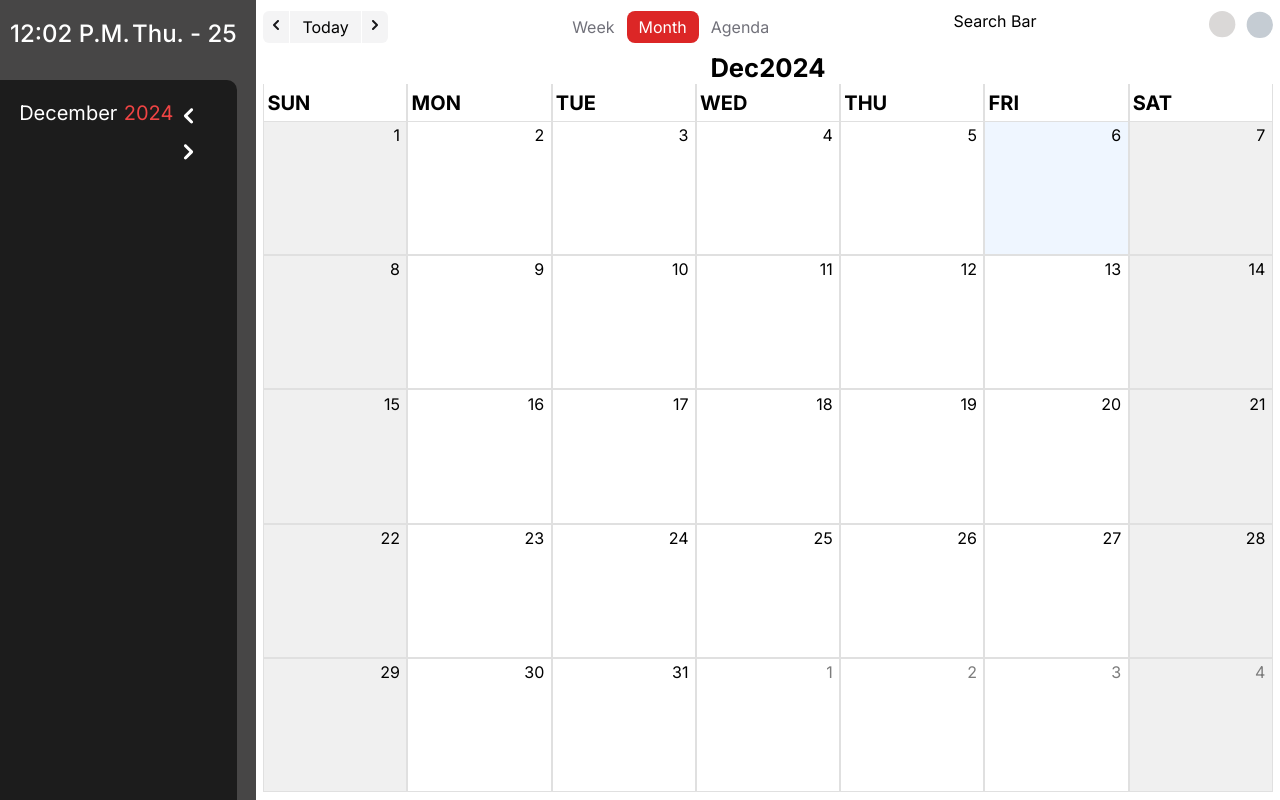
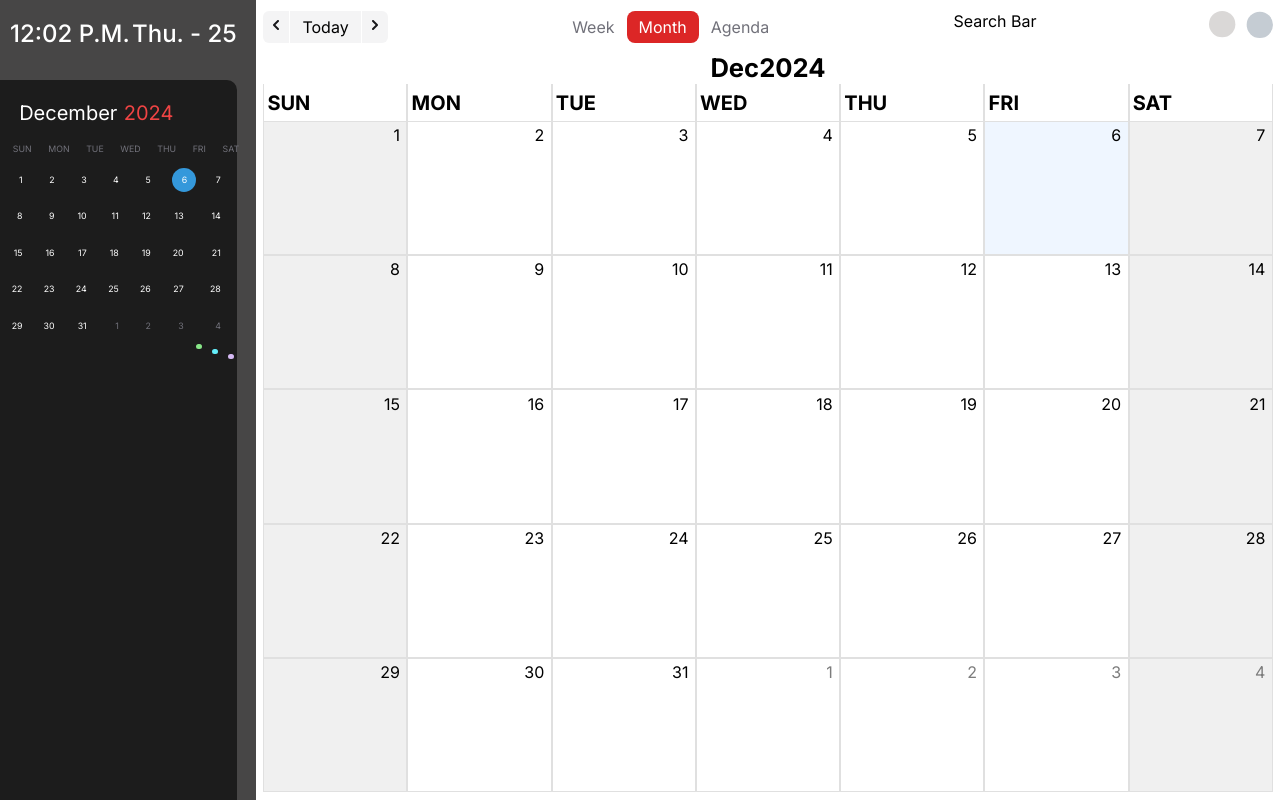
Before and after one commit to aljport/Time-Management-System, a Django app: page /cal/month in a window 1280 px wide. Run offline with Django 5.2, Linux system fonts and the light colour scheme; data that the repository does not hold is empty; parts of the project's set-up code (start-up, migrations or seed data) failed here and were passed over; some libraries are stand-ins or nearby versions.

Commit message:
miniCalendar

```diff
--- /dev/null
+++ b/app/cal/static/calendar/minicalendar.css
@@ -0,0 +1,75 @@
+
+.daysRow{
+    height: 2vh;
+    justify-content: space-between;
+    padding-bottom: 0.25vh;
+}
+
+.dayBox {
+    width: 1vw;
+    font-size: 1.1vh;
+    font-family: Inter, sans-serif;
+    align-items: center;
+    color: #71717A;
+    display: flex;
+    gap: 1.3vw;
+    padding-top: 2vh;
+    margin-left: 1vw;
+}
+.grid-container
+{
+  padding-top: 2vh;
+  display: flex;
+  flex-direction: column;
+  width: 100%;
+  height: 30vh;
+}
+
+.grid {
+  display: grid;
+  grid-template-columns: repeat(7, 1fr);
+  padding-left: 0.25vw;
+  padding-right: 0.25vw;
+
+}
+.minicalCol {
+    grid-column: span 1;
+}
+.circle {
+  width: 3vh;
+  height: 2.1vh;
+  background-color: #3498db;
+  color: white;
+  font-size: 1.1vh;
+  text-align: center;
+  padding-top: 6px;
+  padding-bottom: 1px;
+  margin-top: 0.9vh;
+  margin-left: 1.1vh;
+  border-radius: 50%;
+}
+.circ1 {
+  border-radius: 50%;
+  width: 0.65vh;
+  height: 0.65vh;
+  background-color: #88e788;
+}
+.circ2 {
+  border-radius: 50%;
+  width: 0.65vh;
+  height: 0.65vh;
+  background-color: #64EEFA;
+  margin-left: 2vh;
+}
+.circ3 {
+  border-radius: 50%;
+  width: 0.65vh;
+  height: 0.65vh;
+  background-color: #D6BAF4;
+  margin-left: 4vh;
+}
+.triple {
+  width: 4vh;
+  height: 1.5vh;
+  flex-direction: row;
+}
--- a/app/cal/static/calendar/monthview.css
+++ b/app/cal/static/calendar/monthview.css
@@ -1,15 +1,12 @@
-.calendar-container
-{
+.calendar-container {
   display: flex;
   flex-direction: column;
   width: 100%;
   height: 93.5vh;
 }
 
-.calendar-grid-container
-{
+.calendar-grid-container {
   display: grid;
-
   grid-template-columns: repeat(7, 1fr);
   padding-left: 0.5625vw;
   padding-right: 0.5625vw;
@@ -80,6 +77,14 @@
   padding-bottom: 0.25vw;
 }
 
+.day-numMini{
+  text-align: right;
+  padding-top: 1vw;
+  padding-bottom: 1vw;
+  padding-right: 1vw;
+  font-size: 1.1vh;
+  color: white;
+}
 .month-container{
   display: flex;
   height: 88.5vh;
--- a/app/cal/templates/calendar/base.html
+++ b/app/cal/templates/calendar/base.html
@@ -12,6 +12,8 @@
     <link rel="stylesheet" href="{% static 'calendar/style.css' %}">
     <link rel="stylesheet" href="{% static 'calendar/sidebar.css' %}">
     <link rel="stylesheet" href="{% static 'calendar/navbar.css' %}">
+    <link rel="stylesheet" href="{% static 'calendar/minicalendar.css' %}">
+    <link rel="stylesheet" href="{% static 'calendar/monthview.css' %}">
 
     <!-- Allow templates to inject their own types -->
     {% block head %}
@@ -20,7 +22,6 @@
     <link rel="preconnect" href="https://fonts.googleapis.com">
     <link rel="preconnect" href="https://fonts.gstatic.com" crossorigin>
     <link href="https://fonts.googleapis.com/css2?family=Inter:ital,opsz,wght@0,14..32,100..900;1,14..32,100..900&display=swap" rel="stylesheet">
-
 
   </head>
 
@@ -46,21 +47,77 @@
                 2024
               </div>
             </div>
-            <div class="arrow-mini">
-              <svg xmlns="http://www.w3.org/2000/svg" width="32" height="32" viewBox="0 0 25 25" fill="none">
-                <path fill-rule="evenodd" clip-rule="evenodd" d="M15.3677 6.75173C15.5926 6.97677 15.719 7.28194 15.719 7.60013C15.719 7.91833 15.5926 8.2235 15.3677 8.44853L11.4161 12.4001L15.3677 16.3517C15.5863 16.5781 15.7072 16.8812 15.7045 17.1958C15.7017 17.5105 15.5755 17.8114 15.3531 18.0339C15.1306 18.2564 14.8296 18.3826 14.515 18.3853C14.2003 18.3881 13.8972 18.2671 13.6709 18.0485L8.87088 13.2485C8.64591 13.0235 8.51953 12.7183 8.51953 12.4001C8.51953 12.0819 8.64591 11.7768 8.87088 11.5517L13.6709 6.75173C13.8959 6.52677 14.2011 6.40039 14.5193 6.40039C14.8375 6.40039 15.1426 6.52677 15.3677 6.75173Z" fill="white"/>
-              </svg>
-              <svg xmlns="http://www.w3.org/2000/svg" width="32" height="32" viewBox="0 0 25 25" fill="none">
-                <path fill-rule="evenodd" clip-rule="evenodd" d="M8.87088 18.0482C8.64591 17.8232 8.51953 17.518 8.51953 17.1998C8.51953 16.8816 8.64591 16.5764 8.87088 16.3514L12.8225 12.3998L8.87088 8.4482C8.65229 8.22188 8.53133 7.91876 8.53407 7.60412C8.5368 7.28949 8.663 6.98851 8.88549 6.76602C9.10798 6.54353 9.40896 6.41733 9.72359 6.4146C10.0382 6.41186 10.3414 6.53282 10.5677 6.75141L15.3677 11.5514C15.5926 11.7764 15.719 12.0816 15.719 12.3998C15.719 12.718 15.5926 13.0232 15.3677 13.2482L10.5677 18.0482C10.3426 18.2732 10.0375 18.3995 9.71927 18.3995C9.40108 18.3995 9.09591 18.2732 8.87088 18.0482Z" fill="white"/>
-              </svg>
+          </div>
+          <div class = "daysRow">
+            <div class = "dayBox">
+              <div> SUN </div>
+              <div> MON </div>
+              <div> TUE </div>
+              <div> WED </div>
+              <div> THU </div>
+              <div> FRI </div>
+              <div> SAT </div>
             </div>
           </div>
+          <div class = "grid-container">
+            <div class = "grid">
+              {% for day in offset_numbers %}
+                {% if forloop.counter|mod:7 == 1 %}
+                  <div class="minicalCol">
+                      <div class = "day-numMini" style="color: #71717A;">
+                        {{ day }}
+                      </div>
+                  </div>
+                {% else %}
+                  <div class="minicalCol">
+                    <div class = "day-numMini" style="color: #71717A;">
+                      {{ day }}
+                    </div>
+                  </div>
+                {% endif %}
+              {% endfor %}
+              {% for day in days_list %}
+              {% with forloop.counter|add:day_offset as counter_with_offset %}
+                {% if day == date %}
+                  <div class="minicalCol">
+                    <div class = "circle">
+                      {{ day }}
+                    </div>
+                  </div>
+                {% else %}
+                  <div class="minicalCol">
+                    <div class = "day-numMini">
+                      {{ day }}
+                    </div>
+                  </div>
+                {% endif %}
+              {% endwith %}
+              {% endfor %}
 
-          <div class="">
-
-
+              {% for day in next_offset_nums %}
+              {% with forloop.counter|add:day_offset as counter_with_offset %}
+              {% with counter_with_offset|add:current_days as next_counter_offset %}
+              {% if next_counter_offset|divisibleby:7 %}
+                <div class="minicalCol">
+                  <div class = "day-numMini" style="color: #71717A;">
+                    {{ day }}
+                  </div>
+                    <div class = "circ1"></div>
+                    <div class = "circ2"></div>
+                    <div class = "circ3"></div>
+                </div>
+              {% else %}
+                <div class="minicalCol">
+                  <div class = "day-numMini" style="color: #71717A;">
+                    {{ day }}
+                  </div>
+                </div>
+              {% endif %}
+              {% endwith %}
+              {% endwith %}
+              {% endfor %}
+            </div>
           </div>
-
         </div>
 
         </div>
--- a/app/cal/templatetags/calendar_filters.py
+++ b/app/cal/templatetags/calendar_filters.py
@@ -15,3 +15,7 @@ def find_events_date(all_events,day_date):
 def find_ongoing_event(all_events, day_date):
     my_date = str(day_date)
     return all_events.filter(start_time__date__lte=my_date, end_time__date__gte=my_date)
+
+@register.filter
+def count_events_on_day(all_events, day_date):
+    return all_events.filter(start_time__date=day_date).count()
--- a/app/cal/views.py
+++ b/app/cal/views.py
@@ -84,24 +84,56 @@ def weekview(request, month_date=int(datetime.datetime.now().strftime('%m')),
   prev_week_month = prev_week_end.strftime('%m')
   prev_week_year = prev_week_end.strftime('%Y')
 
+  start_month_date = month_date
+  start_year_date =  year_date
+  current_month_days = calendar.monthrange(start_year_date, start_month_date)[1]
+  minicalDays = list(range(1, current_month_days + 1))
+  start_day_date = day_date
+  start_date = datetime.date(start_year_date, start_month_date, start_day_date)
+  first_day_of_month = start_date.replace(day=1)
+  weekday_name = first_day_of_month.strftime('%A')
+
+  start_day_date = day_date
+  start_month_date = month_date
+  start_year_date =  year_date
+  start_date = datetime.date(start_year_date, start_month_date, start_day_date)
+  last_day = start_date.replace(day=current_month_days)
+  next_offset = getNextOffsetDate(last_day.strftime('%A'))
+  next_offset_nums = list(range(1, next_offset + 1 ))
+
+  prev_month = getPreviousMonth(start_date)
+  prev_date = calendar.monthrange(prev_month.year, prev_month.month)[1]
+
+  offset = getOffset(weekday_name)
+  offset_nums = list(range(prev_date - int(offset) + 1, prev_date + 1))
+
   context = {
+    "start_month_date" : start_month_date,
+    "start_day_date" : start_day_date,
+    "start_year_date" : start_year_date,
     "current_month_value" : current_month_value,
+    "current_days" : current_month_days,
     "current_day_value" : current_day_value,
     "current_year_value" : current_year_value,
+    "days_list" : minicalDays,
     "day_names" : day_names,
     "day_nums" : days,
+    "day_offset" : offset,
     "hours" : hour_num,
     "today_date" : timezone.now().day,
+    "date" : timezone.now().day,
     "today_name"  : current_day_name,
     "first" : first_date,
     "current_month" : current_month_name,
+    "next_offset_nums" : next_offset_nums,
     "next_week_day" : next_week_day,
     "next_week_month" : next_week_month,
     "next_week_year" : next_week_year,
+    "offset_numbers" : offset_nums,
+    "prev_date" : prev_week_end.strftime('%d'),
     "prev_week_day" : prev_week_date,
     "prev_week_month" : prev_week_month,
     "prev_week_year" : prev_week_year,
-    "prev_date" : prev_week_end.strftime('%d'),
     "start_month_value" : start_month_value,
     "start_day_value" : start_day_value,
     "start_year_value" : start_year_value,
```
